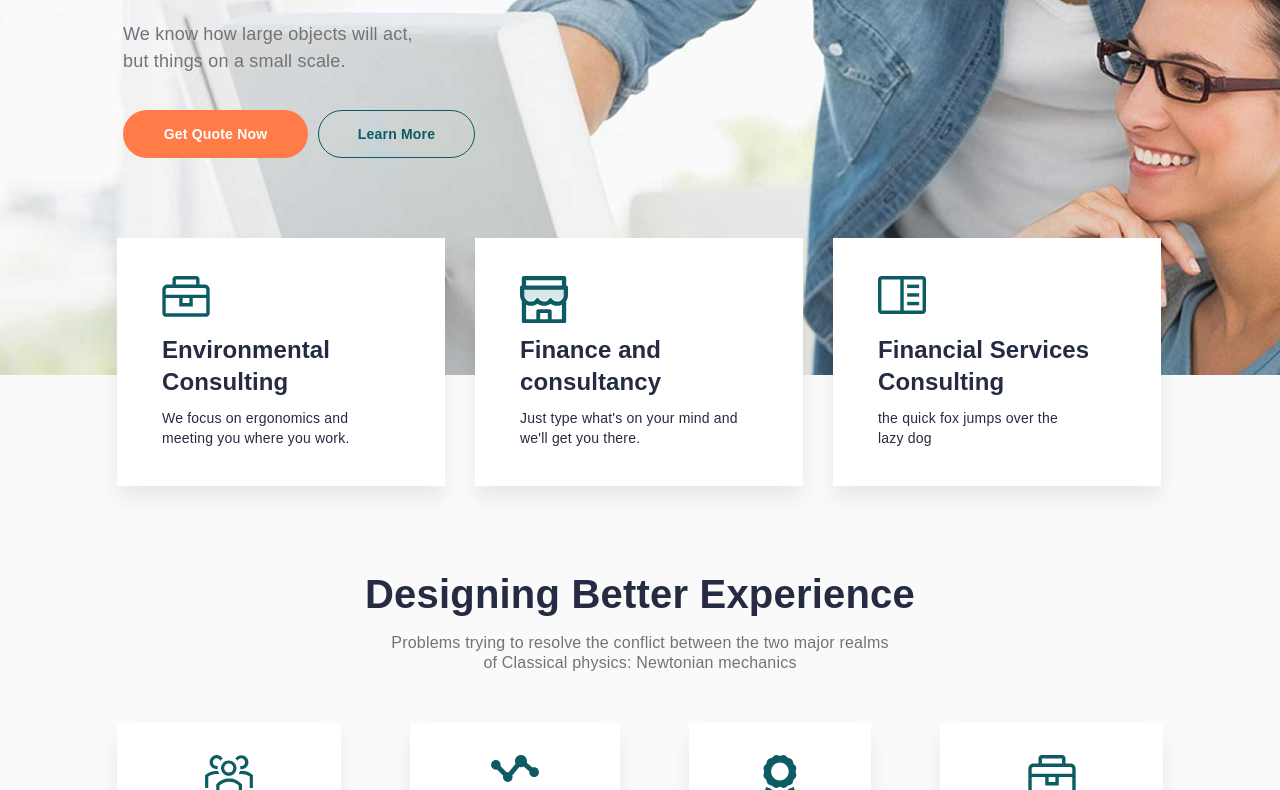
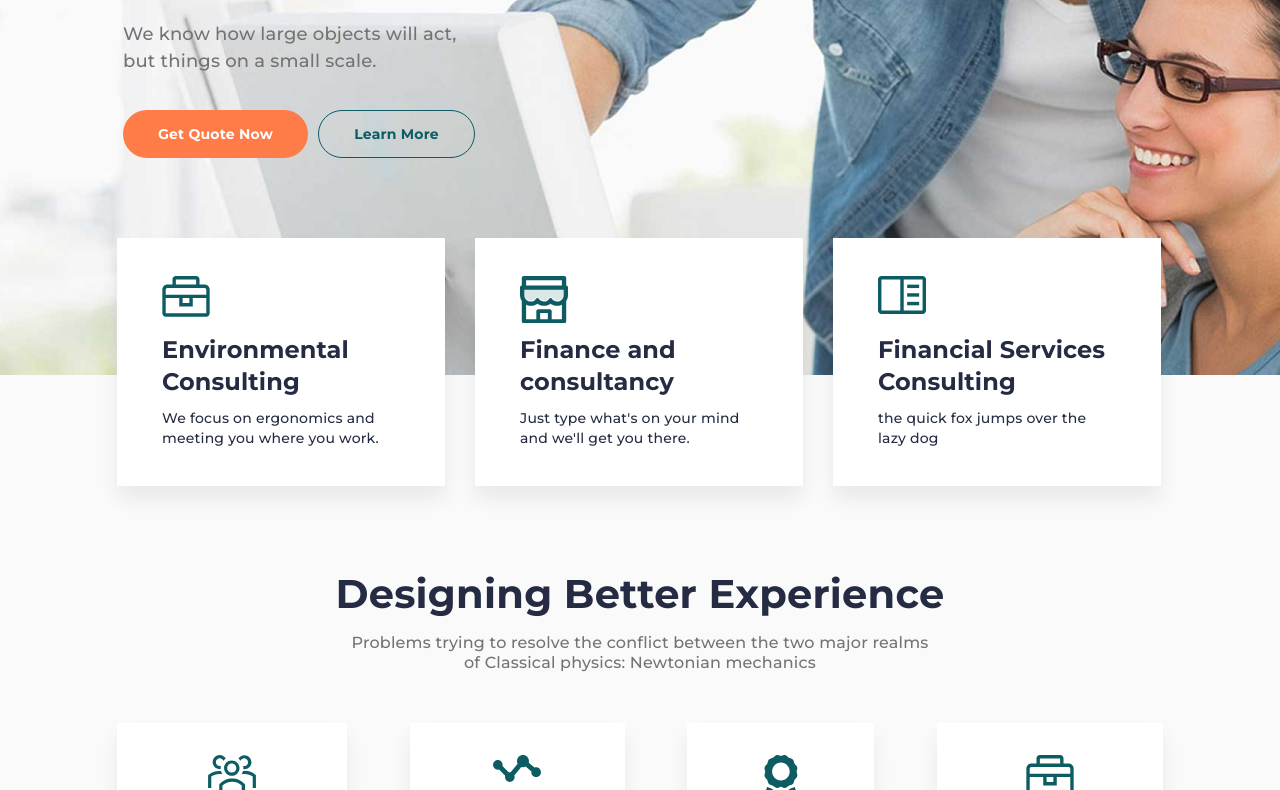
Before and after one commit to Diastaa/test, a plain HTML site: page index.html in a window 1280 px wide. Shown: the part 418-1208 px from the top of the page. Drawn offline with Linux system fonts and the light colour scheme; files that its build step writes are made by us from their sources; a script that the page names is missing; files whose address does not match are found by name.

Commit message:
Add files via upload

```diff
--- a/style.css
+++ b/style.css
@@ -1,4 +1,10 @@
-
+@charset "UTF-8";
+/* Этот CSS построен с использованием Prepros.
+тут используется препроцессор Scss
+Автор: Di_asta
+Версия: 7.3 */
+/*Обнуление*/
+@import url("https://fonts.googleapis.com/css2?family=Montserrat:wght@400;500;600;700;800&display=swap");
 * {
   padding: 0;
   margin: 0;
```
